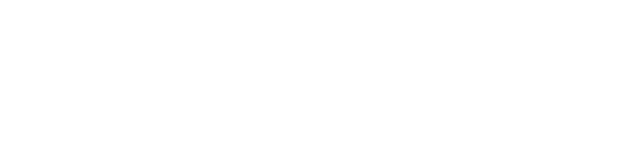
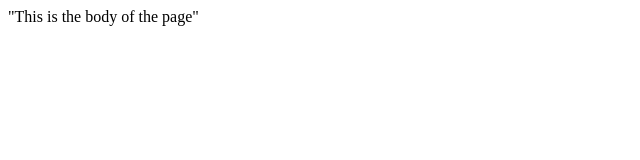
Before and after one commit to Arya1992-cpu/molecule, a plain HTML site: page index..html in a window 1280 px wide. Shown: the whole page, without its empty margins (0-640 px from the left). Drawn offline with Linux system fonts and the light colour scheme.

Commit message:
added a body in the html file

```diff
--- a/index..html
+++ b/index..html
@@ -4,7 +4,9 @@
 </head>
 
 <body>
-</body>
+  "This is the body of the page"
+
+ </body>
 
 
 </html>
```
